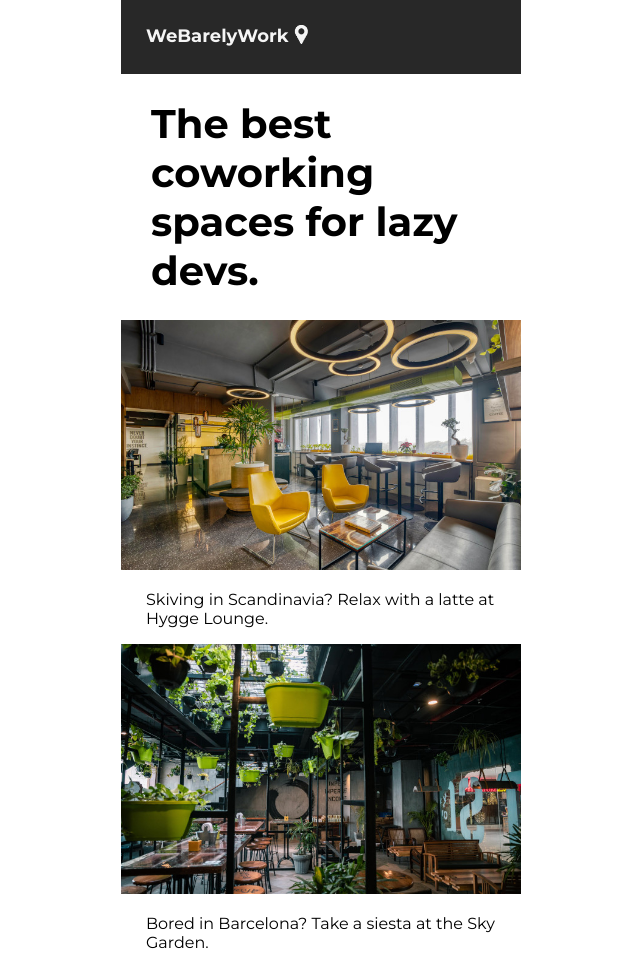
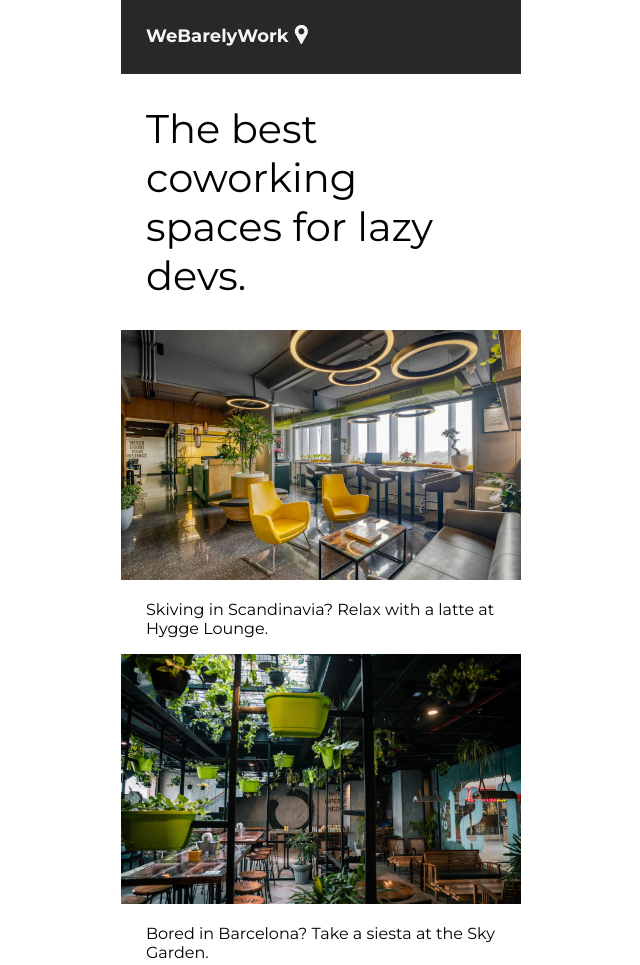
Before and after one commit to nasrelasri/Coworking-space-site, a website built with Vite: page index.html in a window 1280 px wide. Shown: the top 965 px of the page, without its empty margins (319-959 px from the left). Built offline with nearby package versions, Linux system fonts and the light colour scheme.

Commit message:
fixed h1 margins & weight
Set the X & Y margins + the font-weight for the h1 element to the correct values

```diff
--- a/index.css
+++ b/index.css
@@ -34,8 +34,8 @@ ul img {
 
 h1 {
     font-size: 40px;
-    font-weight: 400px;
-    margin: 25px 30px;
+    font-weight: 400;
+    margin: 30px 25px;
 }
 
 .item-img {
```
